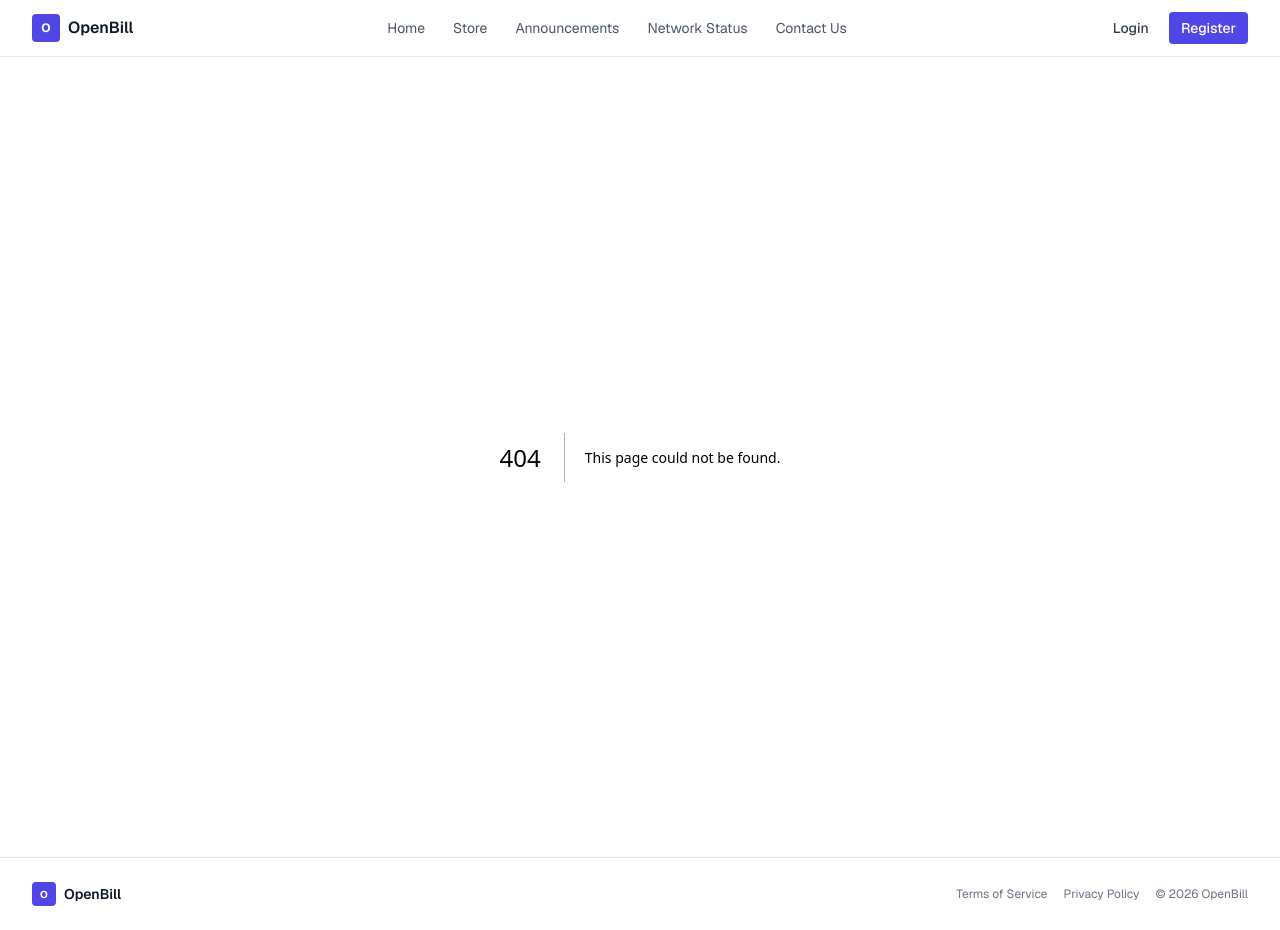
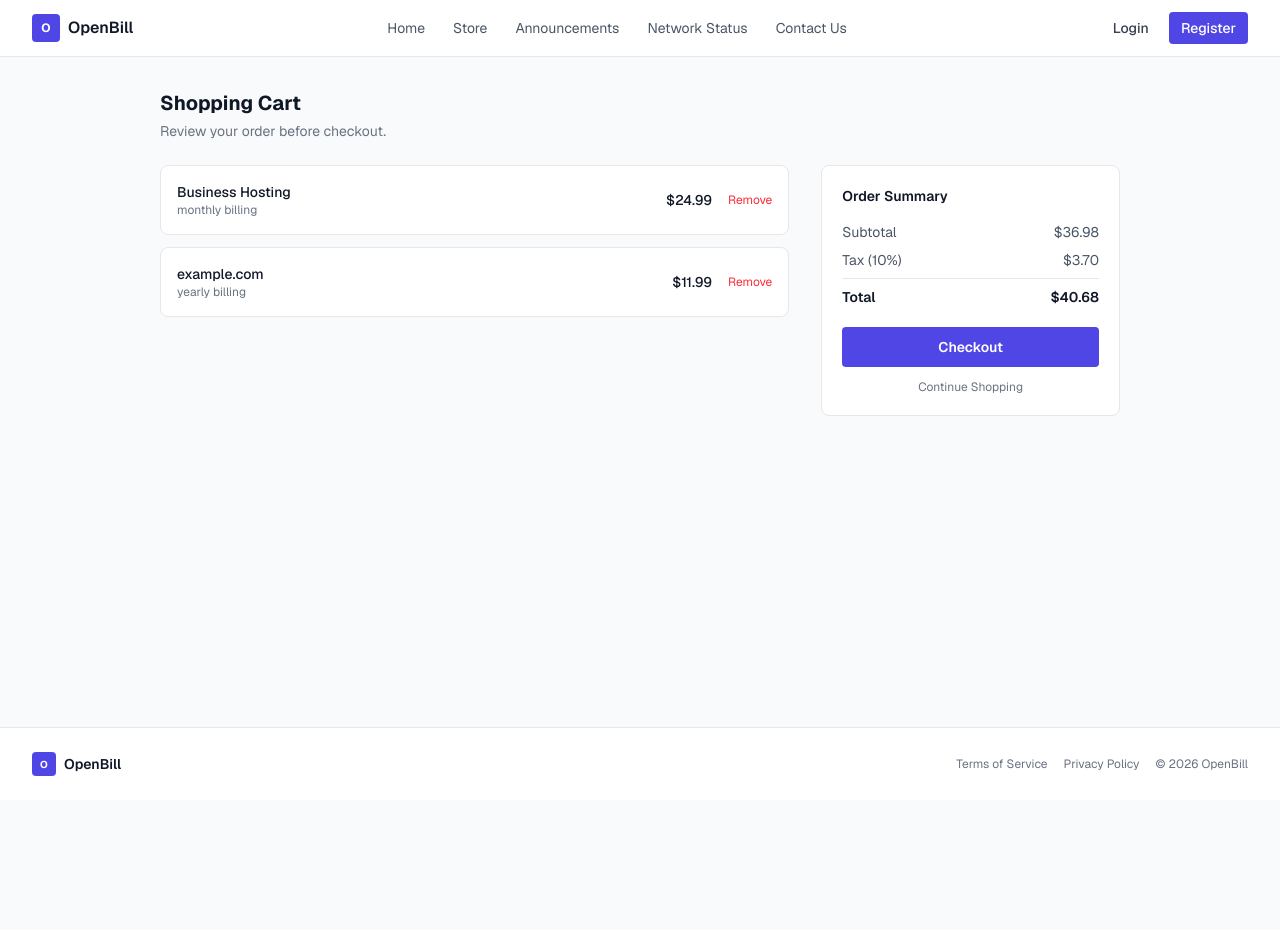
Before and after one commit to Shriii19/OpenBill, a Next.js app in the folder frontend/: page /cart in a window 1280 px wide. Before the commit this address had no page. After the commit the page ends 800 px from the top, so only its background shows below. Built offline with nearby package versions, Linux system fonts and the light colour scheme.

Commit message:
cart  section made

```diff
--- /dev/null
+++ b/frontend/src/app/cart/page.tsx
@@ -0,0 +1,74 @@
+"use client";
+
+import Link from "next/link";
+
+const cartItems = [
+  { name: "Business Hosting", price: 24.99, cycle: "monthly", quantity: 1 },
+  { name: "example.com", price: 11.99, cycle: "yearly", quantity: 1 },
+];
+
+export default function CartPage() {
+  const subtotal = cartItems.reduce((s, i) => s + i.price * i.quantity, 0);
+  const tax = subtotal * 0.1;
+  const total = subtotal + tax;
+
+  return (
+    <div className="mx-auto max-w-5xl px-4 py-8 sm:px-6 lg:px-8">
+      <h1 className="text-xl font-bold text-gray-900">Shopping Cart</h1>
+      <p className="mt-1 text-sm text-gray-500">Review your order before checkout.</p>
+
+      <div className="mt-6 grid gap-8 lg:grid-cols-3">
+        <div className="lg:col-span-2 space-y-3">
+          {cartItems.length === 0 ? (
+            <div className="rounded-lg border border-gray-200 bg-white p-8 text-center">
+              <p className="text-sm text-gray-500">Your cart is empty.</p>
+              <Link href="/" className="mt-2 inline-block text-sm font-medium text-primary-600 hover:text-primary-700">
+                Browse Products &rarr;
+              </Link>
+            </div>
+          ) : (
+            cartItems.map((item) => (
+              <div key={item.name} className="flex items-center justify-between rounded-lg border border-gray-200 bg-white p-4">
+                <div>
+                  <h3 className="text-sm font-medium text-gray-900">{item.name}</h3>
+                  <p className="text-xs text-gray-500">{item.cycle} billing</p>
+                </div>
+                <div className="flex items-center gap-4">
+                  <span className="text-sm font-medium text-gray-900">${item.price}</span>
+                  <button className="text-xs text-red-500 hover:text-red-700">Remove</button>
+                </div>
+              </div>
+            ))
+          )}
+        </div>
+
+        <div>
+          <div className="rounded-lg border border-gray-200 bg-white p-5">
+            <h2 className="text-sm font-semibold text-gray-900 mb-4">Order Summary</h2>
+            <div className="space-y-2 text-sm">
+              <div className="flex justify-between text-gray-600">
+                <span>Subtotal</span>
+                <span>${subtotal.toFixed(2)}</span>
+              </div>
+              <div className="flex justify-between text-gray-600">
+                <span>Tax (10%)</span>
+                <span>${tax.toFixed(2)}</span>
+              </div>
+              <hr className="border-gray-200" />
+              <div className="flex justify-between font-semibold text-gray-900">
+                <span>Total</span>
+                <span>${total.toFixed(2)}</span>
+              </div>
+            </div>
+            <button className="mt-5 w-full rounded bg-primary-600 px-4 py-2.5 text-sm font-semibold text-white hover:bg-primary-700 transition-colors">
+              Checkout
+            </button>
+            <Link href="/" className="mt-3 block text-center text-xs text-gray-500 hover:text-gray-700">
+              Continue Shopping
+            </Link>
+          </div>
+        </div>
+      </div>
+    </div>
+  );
+}
```
